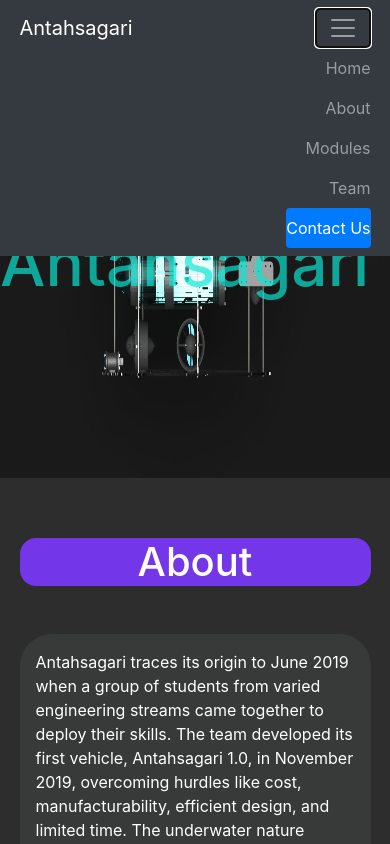
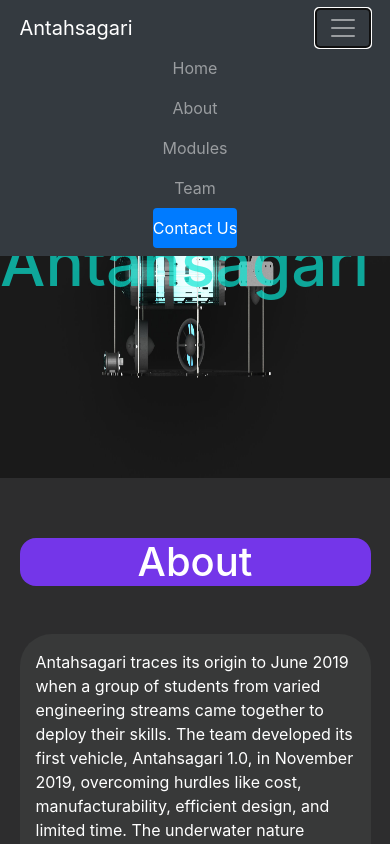
Before and after one commit to chappie1998/antahsagari, a plain HTML site: page index.html in a window 390 px wide. Both pictures are taken after a click on the button "Toggle navigation". Shown: the top 844 px of the page. Drawn offline with Linux system fonts and the light colour scheme.

Commit message:
fix navbar menu for small devices

```diff
--- a/css/custom.css
+++ b/css/custom.css
@@ -143,4 +143,12 @@ a:hover{
   .p-name{
     font-size: 4rem;
   }
+  #navbarNav ul{
+    align-items: center;
+  }
 }
+@media (min-width: 768px){
+  #navbarNav ul{
+    margin-left: auto;
+  }
+}
--- a/index.html
+++ b/index.html
@@ -17,23 +17,23 @@
 		    <span class="navbar-toggler-icon"></span>
 		  </button>
 		  <div class="collapse navbar-collapse" id="navbarNav">
-		    <ul class="navbar-nav ml-auto nav-pills">
-		      <li class="nav-item ml-auto">
+		    <ul class="navbar-nav nav-pills">
+		      <li class="nav-item">
 		        <a class="nav-link" href="#home">Home</a>
 		      </li>
-		      <li class="nav-item ml-auto">
+		      <li class="nav-item">
 		        <a class="nav-link" href="#about">About</a>
 		      </li>
-					<li class="nav-item ml-auto">
-						<a class="nav-link" href="#modules">Modules</a>
-					</li>
+				<li class="nav-item">
+					<a class="nav-link" href="#modules">Modules</a>
+				</li>
 <!-- 					<li class="nav-item ml-auto">
 		        <a class="nav-link" href="#posts">Posts</a>
 					</li> -->
-		      <li class="nav-item ml-auto">
+		      <li class="nav-item">
 		        <a class="nav-link" href="#team">Team</a>
 					</li>
-					<li class="nav-item ml-auto">
+					<li class="nav-item">
 		        <a class="nav-link" href="#contact-us">Contact Us</a>
 					</li>
 		    </ul>
```
